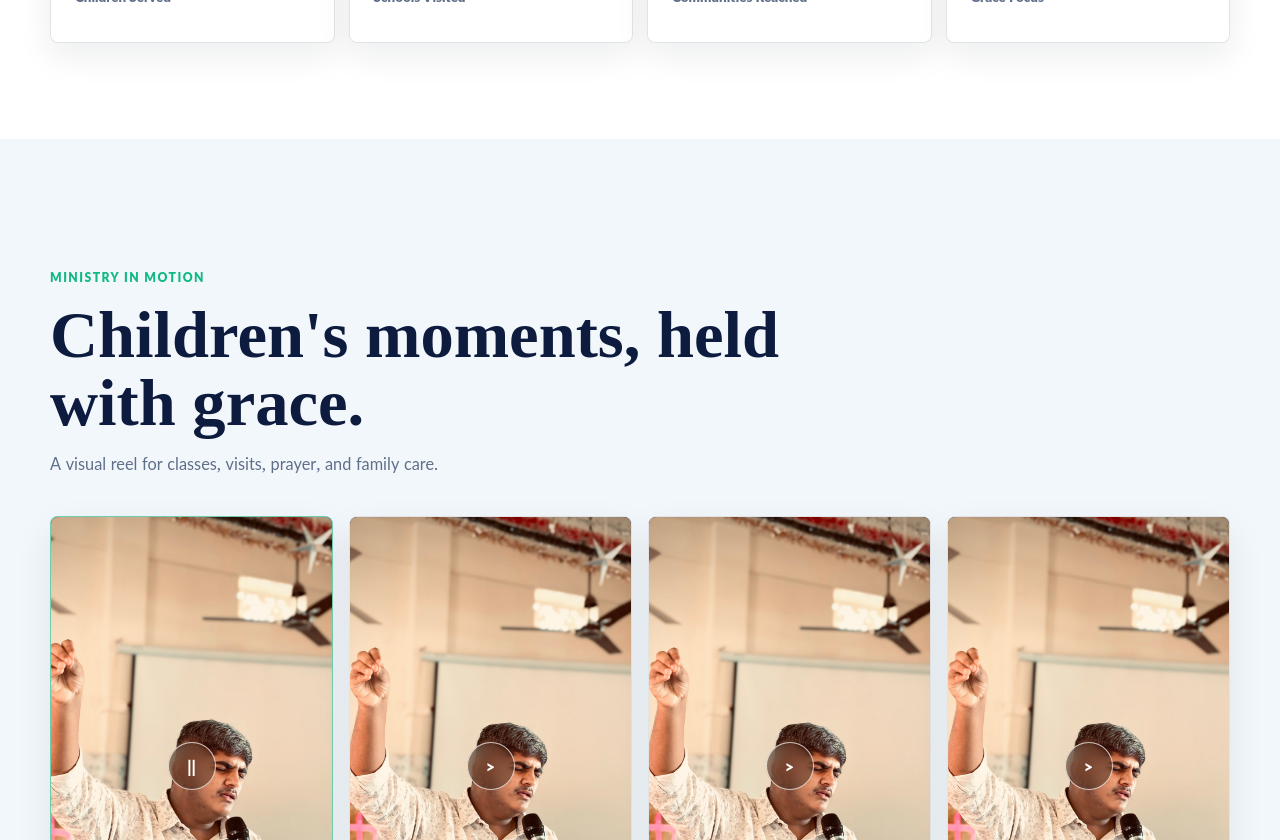
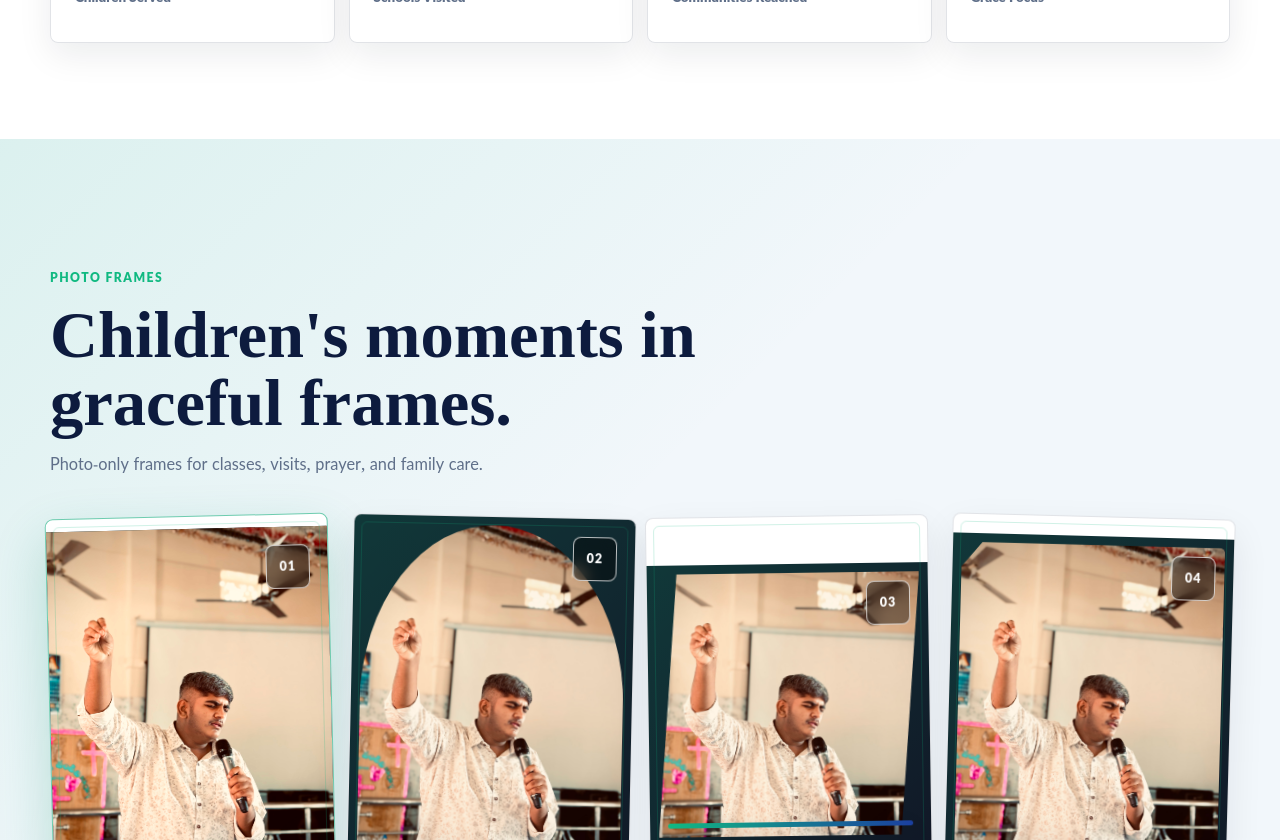
Before and after one commit to hib26919-byte/Calvary522601, a React (Vite) app: page /portfolio/prasanth in a window 1280 px wide. Shown: the part 1960-2800 px from the top of the page. Built offline with nearby package versions, Linux system fonts and the light colour scheme; no server answers; the database is empty.

Commit message:
Added full project files

```diff
--- a/src/admin/components/ImageUploader.jsx
+++ b/src/admin/components/ImageUploader.jsx
@@ -30,8 +30,8 @@ export default function ImageUploader({ currentUrl, onUpload, onUrlChange, label
         onClick={() => document.getElementById(`file-${label.replace(/\W/g, "")}`).click()}
       >
         <input id={`file-${label.replace(/\W/g, "")}`} type="file" accept="image/*" hidden onChange={(e) => handleFiles(e.target.files)} />
-        <strong>{busy ? "Uploading..." : label}</strong>
-        <span>Drag and drop or click to browse</span>
+        <strong>{busy ? "Compressing to 70 KB..." : label}</strong>
+        <span>Drag and drop or click to browse. Images compress before upload.</span>
       </div>
       <input className="admin-input" value={currentUrl || ""} onChange={(e) => onUrlChange(e.target.value)} placeholder="Or paste image URL" style={{ marginTop: 10 }} />
       {error && <p style={{ color: "#7A1D5C", marginTop: 6 }}>{error}</p>}
--- a/src/admin/components/SlideshowManager.jsx
+++ b/src/admin/components/SlideshowManager.jsx
@@ -89,14 +89,14 @@ export default function SlideshowManager({
       <div className="slideshow-manager__head">
         <div>
           <label>{label}</label>
-          <p>{items.length}/{maxImages} images. These appear as a clean slideshow with no text overlay.</p>
+          <p>{items.length}/{maxImages} images. Uploads are compressed to 70 KB and appear as a clean slideshow.</p>
         </div>
       </div>
 
       <div className="slideshow-manager__add">
         <label className={`admin-upload-zone ${busy ? "is-busy" : ""}`}>
           <input type="file" accept="image/*" hidden onChange={(e) => handleFile(e.target.files?.[0])} />
-          <strong>{busy ? "Uploading..." : "Upload slideshow image"}</strong>
+          <strong>{busy ? "Compressing to 70 KB..." : "Upload slideshow image"}</strong>
           <span>Recommended: wide, sharp ministry photos</span>
         </label>
         <div className="slideshow-manager__url-row">
--- a/src/admin/pages/AdminGallery.jsx
+++ b/src/admin/pages/AdminGallery.jsx
@@ -79,11 +79,11 @@ export default function AdminGallery() {
           <div className="admin-form-group admin-form-group--full"><label>About Image English</label><textarea className="admin-textarea" rows={3} value={uploadMeta.about_en} onChange={(e) => setUploadMeta((p) => ({ ...p, about_en: e.target.value }))} /></div>
           <div className="admin-form-group admin-form-group--full"><label>About Image Telugu</label><textarea className="admin-textarea" rows={3} lang="te" value={uploadMeta.about_te} onChange={(e) => setUploadMeta((p) => ({ ...p, about_te: e.target.value }))} /></div>
         </div>
-        <p style={{ color: "var(--color-text-muted)", margin: "12px 0" }}>Images are uploaded in HD quality up to about 2.5 MB while preserving clarity.</p>
+        <p style={{ color: "var(--color-text-muted)", margin: "12px 0" }}>Images are automatically compressed to 70 KB before upload.</p>
       </div>
       <div className="admin-upload-zone" onDragOver={(e) => e.preventDefault()} onDrop={(e) => { e.preventDefault(); handleFileDrop(e.dataTransfer.files); }} onClick={() => document.getElementById("gallery-file-input").click()}>
         <input id="gallery-file-input" type="file" accept="image/*" multiple hidden onChange={(e) => handleFileDrop(e.target.files)} />
-        <strong>{uploading ? "Compressing and uploading..." : `Upload to ${CATEGORIES.find((c) => c.value === uploadMeta.category)?.label}`}</strong><span>Drag and drop or click to browse</span>
+        <strong>{uploading ? "Compressing to 70 KB..." : `Upload to ${CATEGORIES.find((c) => c.value === uploadMeta.category)?.label}`}</strong><span>Drag and drop or click to browse</span>
       </div>
       <div className="admin-tabs" style={{ marginTop: 18 }}>
         <button className={`admin-filter-btn ${filter === "all" ? "active" : ""}`} onClick={() => setFilter("all")}>All ({images.length})</button>
--- a/src/components/portfolio/PortfolioExperience.css
+++ b/src/components/portfolio/PortfolioExperience.css
@@ -133,6 +133,32 @@
   min-height: min(68vh, 660px);
   display: grid;
   place-items: center;
+  perspective: 1200px;
+}
+
+.port-hero__media-shell::before,
+.port-hero__media-shell::after {
+  content: "";
+  position: absolute;
+  pointer-events: none;
+  border: 1px solid color-mix(in srgb, var(--port-accent) 38%, transparent);
+  border-radius: 8px;
+  opacity: 0.46;
+}
+
+.port-hero__media-shell::before {
+  --frame-tilt: -4deg;
+  inset: 10% 4% 8% 8%;
+  transform: rotate(var(--frame-tilt));
+  animation: port-frame-drift 8s ease-in-out infinite;
+}
+
+.port-hero__media-shell::after {
+  --frame-tilt: 5deg;
+  inset: 4% 11% 13% 2%;
+  border-color: color-mix(in srgb, var(--port-accent-2) 42%, transparent);
+  transform: rotate(var(--frame-tilt));
+  animation: port-frame-drift 9.5s ease-in-out infinite reverse;
 }
 
 .port-hero__mark {
@@ -160,12 +186,21 @@
   box-shadow: var(--port-shadow);
 }
 
+.port-hero__slideshow .page-slideshow__image.is-active {
+  animation: port-photo-breathe 5.8s ease-in-out both;
+}
+
 .portfolio-xp--split .port-hero__slideshow .page-slideshow__viewport {
   clip-path: polygon(0 0, 100% 0, 100% 84%, 86% 100%, 0 100%);
 }
 
 .portfolio-xp--circle .port-hero__media-shell {
   min-height: min(66vh, 600px);
+}
+
+.portfolio-xp--circle .port-hero__media-shell::before,
+.portfolio-xp--circle .port-hero__media-shell::after {
+  border-radius: 50%;
 }
 
 .portfolio-xp--circle .port-hero__slideshow {
@@ -581,16 +616,24 @@
 }
 
 .port-shorts {
-  background: var(--port-bg-2);
+  background:
+    linear-gradient(135deg, color-mix(in srgb, var(--port-accent) 10%, transparent), transparent 45%),
+    var(--port-bg-2);
 }
 
 .port-shorts__grid {
   display: grid;
   grid-template-columns: repeat(4, 1fr);
   gap: 16px;
+  align-items: stretch;
+  perspective: 1200px;
 }
 
 .port-short {
+  --tilt: 0deg;
+  --frame-aspect: 4 / 5;
+  position: relative;
+  isolation: isolate;
   min-width: 0;
   padding: 0;
   overflow: hidden;
@@ -603,59 +646,140 @@
   box-shadow: 0 14px 36px rgba(16, 24, 40, 0.08);
   transform: translateY(22px);
   opacity: 0;
-  transition: opacity 0.65s cubic-bezier(0.22, 1, 0.36, 1), transform 0.65s cubic-bezier(0.22, 1, 0.36, 1), border-color 0.25s ease;
+  transition: opacity 0.65s cubic-bezier(0.22, 1, 0.36, 1), transform 0.65s cubic-bezier(0.22, 1, 0.36, 1), border-color 0.25s ease, box-shadow 0.25s ease;
   transition-delay: var(--delay);
+}
+
+.port-short:nth-child(1) {
+  --tilt: -1.4deg;
+  --frame-aspect: 4 / 5;
+}
+
+.port-short:nth-child(2) {
+  --tilt: 1.2deg;
+  --frame-aspect: 3 / 4;
+}
+
+.port-short:nth-child(3) {
+  --tilt: -0.8deg;
+  --frame-aspect: 1 / 1;
+}
+
+.port-short:nth-child(4) {
+  --tilt: 1.5deg;
+  --frame-aspect: 5 / 6;
+}
+
+.port-short::before {
+  content: "";
+  position: absolute;
+  inset: 7px;
+  z-index: 1;
+  pointer-events: none;
+  border: 1px solid color-mix(in srgb, var(--port-accent) 28%, transparent);
+  border-radius: 6px;
+  opacity: 0.7;
 }
 
 .port-reveal.is-visible .port-short {
   opacity: 1;
-  transform: translateY(0);
+  transform: translateY(0) rotate(var(--tilt));
 }
 
 .port-short:hover,
 .port-short.is-active {
   border-color: color-mix(in srgb, var(--port-accent) 55%, var(--port-line));
-  transform: translateY(-4px);
+  box-shadow: 0 22px 52px color-mix(in srgb, var(--port-accent) 18%, rgba(16, 24, 40, 0.08));
+  transform: translateY(-8px) rotate(0deg);
 }
 
 .port-short__media {
   position: relative;
   display: block;
-  aspect-ratio: 9 / 16;
+  aspect-ratio: var(--frame-aspect);
   overflow: hidden;
-  background: #111827;
+  background:
+    linear-gradient(135deg, color-mix(in srgb, var(--port-accent) 20%, transparent), transparent),
+    #111827;
 }
 
 .port-short__media img {
-  width: 100%;
-  height: 100%;
+  position: absolute;
+  inset: 10px;
+  width: calc(100% - 20px);
+  height: calc(100% - 20px);
   object-fit: cover;
   transform: scale(1.01);
-  transition: transform 0.45s ease;
+  transition: transform 0.65s ease, filter 0.35s ease;
 }
 
 .port-short:hover img,
 .port-short.is-active img {
-  transform: scale(1.08);
+  filter: saturate(1.08) contrast(1.04);
+  transform: scale(1.09);
 }
 
-.port-short__media i {
+.port-short:nth-child(1) .port-short__media img {
+  clip-path: polygon(0 0, 100% 0, 100% 92%, 88% 100%, 0 100%);
+}
+
+.port-short:nth-child(2) .port-short__media img {
+  border-radius: 50% 50% 6px 6px;
+}
+
+.port-short:nth-child(3) .port-short__media img {
+  clip-path: polygon(8% 0, 100% 0, 92% 100%, 0 100%);
+}
+
+.port-short:nth-child(4) .port-short__media img {
+  border-radius: 6px;
+  clip-path: polygon(0 8%, 8% 0, 100% 0, 100% 100%, 0 100%);
+}
+
+.port-short__media::after {
+  content: "";
   position: absolute;
-  left: 50%;
-  top: 50%;
-  width: 48px;
-  height: 48px;
+  inset: 10px;
+  pointer-events: none;
+  background: linear-gradient(110deg, transparent 20%, rgba(255, 255, 255, 0.28) 46%, transparent 70%);
+  opacity: 0;
+  transform: translateX(-65%);
+}
+
+.port-short:hover .port-short__media::after,
+.port-short.is-active .port-short__media::after {
+  animation: port-photo-sheen 1.1s ease both;
+}
+
+.port-short__plate {
+  position: absolute;
+  left: 18px;
+  right: 18px;
+  bottom: 18px;
+  height: 5px;
+  z-index: 2;
+  border-radius: 999px;
+  background: linear-gradient(90deg, var(--port-accent), var(--port-accent-2));
+  box-shadow: 0 10px 22px rgba(0, 0, 0, 0.18);
+}
+
+.port-short__frame-mark {
+  position: absolute;
+  right: 18px;
+  top: 18px;
+  z-index: 3;
+  width: 44px;
+  height: 44px;
   display: grid;
   place-items: center;
-  border: 1px solid rgba(255, 255, 255, 0.7);
-  border-radius: 50%;
-  background: rgba(0, 0, 0, 0.35);
+  border: 1px solid rgba(255, 255, 255, 0.72);
+  border-radius: 8px;
+  background: rgba(0, 0, 0, 0.42);
   color: white;
   font-family: var(--font-ui);
-  font-size: 1rem;
-  font-style: normal;
+  font-size: 0.78rem;
   font-weight: 900;
-  transform: translate(-50%, -50%);
+  letter-spacing: 0.08em;
   backdrop-filter: blur(8px);
 }
 
@@ -1082,6 +1206,27 @@
   to { opacity: 1; transform: translateY(0); }
 }
 
+@keyframes port-photo-breathe {
+  0% { transform: scale(1.04); }
+  100% { transform: scale(1); }
+}
+
+@keyframes port-photo-sheen {
+  0% { opacity: 0; transform: translateX(-65%); }
+  35% { opacity: 0.95; }
+  100% { opacity: 0; transform: translateX(65%); }
+}
+
+@keyframes port-frame-drift {
+  0%, 100% { transform: rotate(var(--frame-tilt)) translate3d(0, 0, 0); }
+  50% { transform: rotate(calc(var(--frame-tilt) + 3deg)) translate3d(4px, 12px, 0); }
+}
+
+@keyframes port-mobile-photo-drift {
+  0%, 100% { transform: translate3d(0, 0, 0) scale(1.03); }
+  50% { transform: translate3d(-4px, 3px, 0) scale(1.07); }
+}
+
 @keyframes port-pop {
   from { opacity: 0; transform: translateY(16px) scale(0.94); }
   to { opacity: 1; transform: translateY(0) scale(1); }
@@ -1205,6 +1350,14 @@
     align-items: center;
   }
 
+  .port-hero__media-shell::before {
+    inset: 8% 42% 2% 0;
+  }
+
+  .port-hero__media-shell::after {
+    inset: 0 45% 7% 4%;
+  }
+
   .port-hero__float-stack {
     position: relative;
     right: auto;
@@ -1262,14 +1415,49 @@
   }
 
   .port-stats__grid,
-  .port-shorts__grid,
   .port-skills__grid,
   .port-testimonials__grid {
     grid-template-columns: 1fr;
   }
 
+  .port-shorts__grid {
+    grid-template-columns: none;
+    grid-auto-flow: column;
+    grid-auto-columns: minmax(220px, 78vw);
+    gap: 14px;
+    margin-inline: -14px;
+    padding: 4px 14px 16px;
+    overflow-x: auto;
+    scroll-padding-inline: 14px;
+    scroll-snap-type: x mandatory;
+    scrollbar-width: none;
+  }
+
+  .port-shorts__grid::-webkit-scrollbar {
+    display: none;
+  }
+
+  .port-short {
+    scroll-snap-align: center;
+    touch-action: pan-x;
+  }
+
+  .port-reveal.is-visible .port-short {
+    transform: translateY(0) rotate(0deg);
+  }
+
   .port-short__media {
-    aspect-ratio: 4 / 5;
+    aspect-ratio: 3 / 4;
+  }
+
+  .port-reveal.is-visible .port-short__media img {
+    animation: port-mobile-photo-drift 6.2s ease-in-out infinite;
+    animation-delay: var(--delay);
+  }
+
+  .port-short:hover .port-short__media img,
+  .port-short.is-active .port-short__media img {
+    animation: none;
   }
 
   .port-timeline::before {
--- a/src/components/portfolio/PortfolioExperience.jsx
+++ b/src/components/portfolio/PortfolioExperience.jsx
@@ -239,9 +239,9 @@ function ShortsSection({ config, language, shorts, activeShort, setActiveShort }
     <RevealSection className="port-shorts" threshold={0.2}>
       <div className="port-container">
         <SectionHeader
-          kicker="Ministry In Motion"
-          title={config.theme === "pk" ? "Village moments, carried with fire." : "Children's moments, held with grace."}
-          lead={config.theme === "pk" ? "Short-form ministry cards ready for future video uploads." : "A visual reel for classes, visits, prayer, and family care."}
+          kicker="Photo Frames"
+          title={config.theme === "pk" ? "Village moments in living frames." : "Children's moments in graceful frames."}
+          lead={config.theme === "pk" ? "Photo-only frames for prayer visits, outreach, families, and village care." : "Photo-only frames for classes, visits, prayer, and family care."}
         />
         <div className="port-shorts__grid">
           {shorts.map((short, index) => (
@@ -254,7 +254,8 @@ function ShortsSection({ config, language, shorts, activeShort, setActiveShort }
             >
               <span className="port-short__media">
                 <img src={short.image} alt={copy(short.title, language)} loading="lazy" />
-                <i aria-hidden="true">{activeShort === index ? "||" : ">"}</i>
+                <span className="port-short__plate" aria-hidden="true" />
+                <span className="port-short__frame-mark" aria-hidden="true">{String(index + 1).padStart(2, "0")}</span>
               </span>
               <span className="port-short__copy">
                 <strong>{copy(short.title, language)}</strong>
```
Also changed, not shown: src/lib/imgbb.js.
